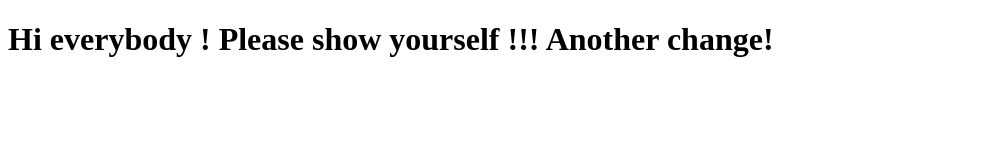
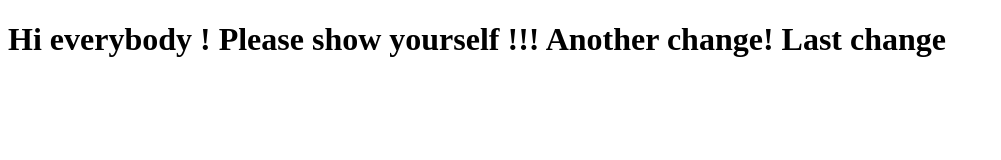
Before and after one commit to philjourney/coursera-test, a plain HTML site: page site/index.html in a window 1280 px wide. Shown: the whole page, without its empty margins (0-1001 px from the left). Drawn offline with Linux system fonts and the light colour scheme.

Commit message:
update my site

```diff
--- a/site/index.html
+++ b/site/index.html
@@ -4,6 +4,6 @@
         <title>Hello Coursera !</title>
     </head>
     <body>
-        <h1>Hi everybody ! Please show yourself !!! Another change!</h1>
+        <h1>Hi everybody ! Please show yourself !!! Another change! Last change</h1>
     </body>
 </html>
```
